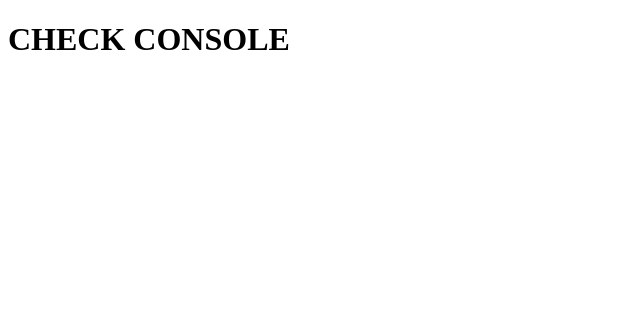
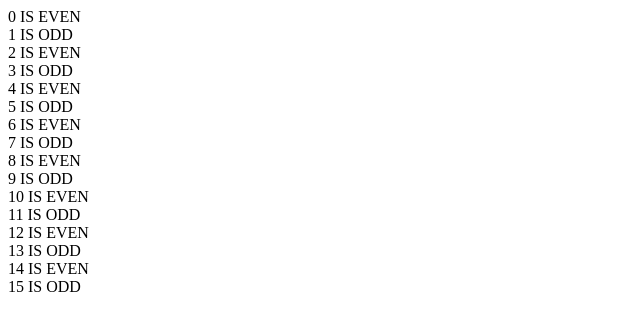
Before and after one commit to uzairahmed-uzzi/SMIT-JS-ASSIGNMENTS, a plain HTML site: page ASSIGN NO 1/Question4/index.html in a window 1280 px wide. Shown: the whole page, without its empty margins (0-640 px from the left). Drawn offline with Linux system fonts and the light colour scheme.

Commit message:
Add files via upload

```diff
--- a/ASSIGN NO 1/Question4/app.js
+++ b/ASSIGN NO 1/Question4/app.js
@@ -1,7 +1,7 @@
 for(let i=0;i<=15;i++){
     if(i%2==0){
-        console.log(`${i} IS EVEN`);
+        document.write(`${i} IS EVEN <br>`);
     }else{
-        console.log(`${i} IS ODD`);
+        document.write(`${i} IS ODD <br>`);
     }
 }
--- a/ASSIGN NO 1/Question4/index.html
+++ b/ASSIGN NO 1/Question4/index.html
@@ -7,7 +7,7 @@
     <title>Question 4</title>
 </head>
 <body>
-    <h1>CHECK CONSOLE</h1>
+
 </body>
 <script src="app.js"></script>
 </html>
```
Also changed, not shown: ASSIGN NO 1/Question2/index.html (+1 -1 lines).
